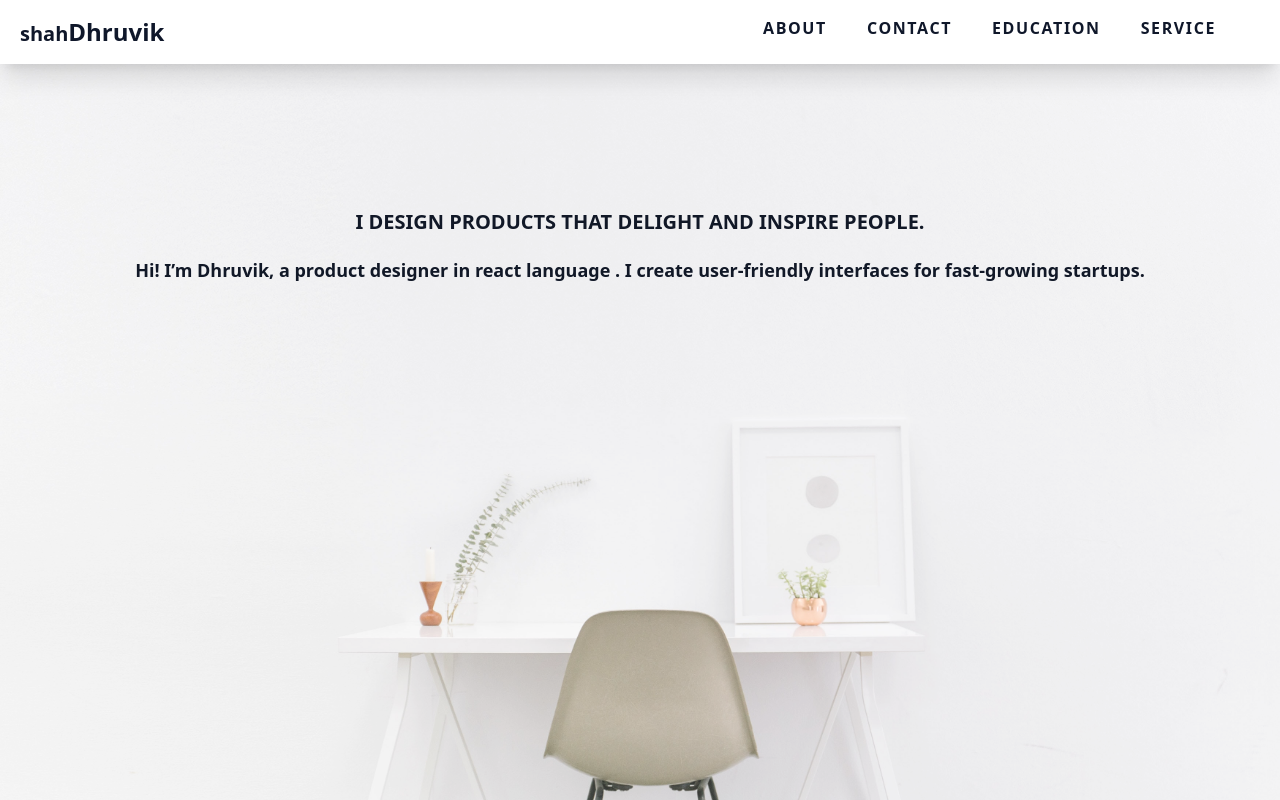
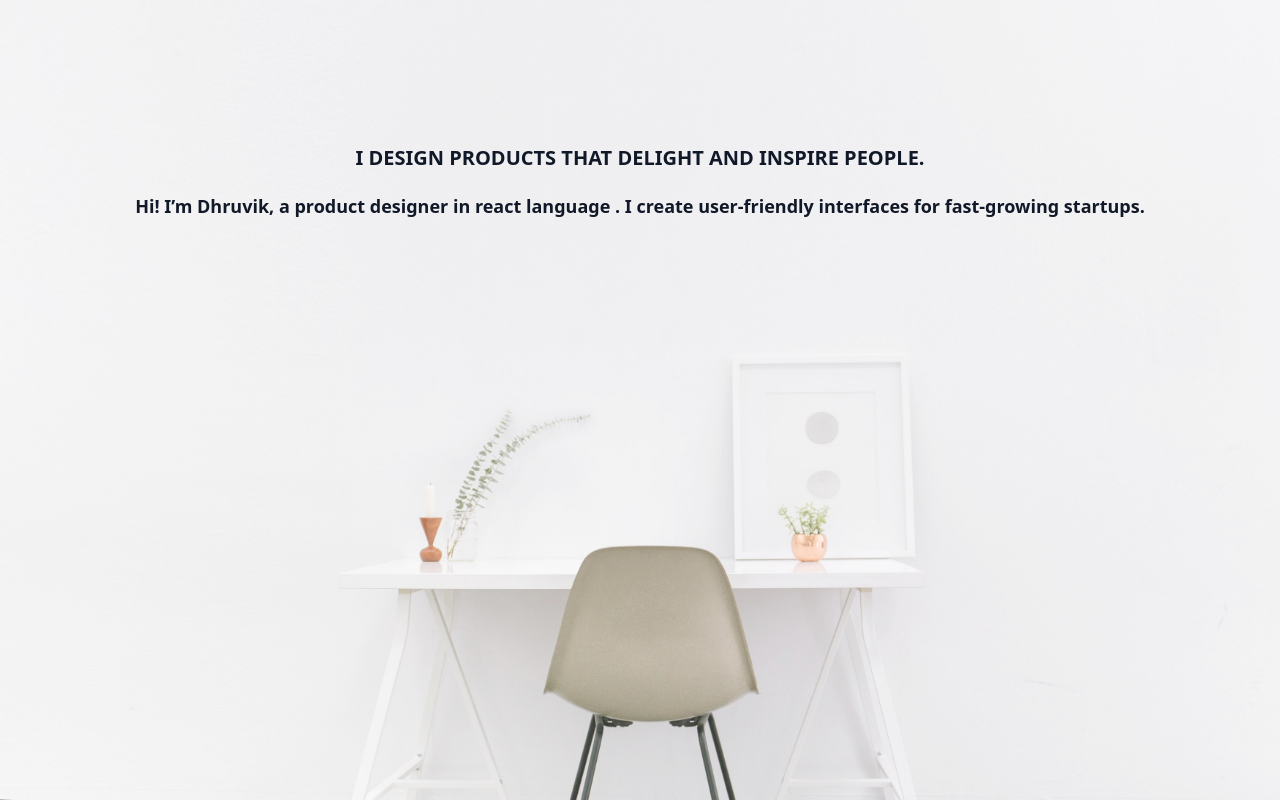
Before and after one commit to ShahDhruvik/dhruvikPortfolio, a React (Vite) app: page / in a window 1280 px wide. Shown: the top 800 px of the page. Built offline with nearby package versions, Linux system fonts and the light colour scheme.

Commit message:
separated frontani

```diff
--- a/src/Header.jsx
+++ b/src/Header.jsx
@@ -12,50 +12,50 @@ const Header = () => {
     setopenBtn(!openBtn)
   }
 
-  return (
-    <>
-      {/* <FrontAni /> */}
+  // return (
+  //   <>
+  //     {/* <FrontAni /> */}
 
-      <div className="pfHeader">
-        <div className="pfNameBtn">
-          <h1>
-            shah<span>Dhruvik</span>
-          </h1>
-          {openBtn == false && (
-            <button>
-              <img src="menu.svg" alt="menu" onClick={openNav} />
-            </button>
-          )}
-        </div>
-        <div className={` ${openBtn ? 'pfNavClose pfNavCls' : '  pfNavWeb '}  `}>
-          <nav>
-            <ul>
-              <li>
-                <a href="./">ABOUT</a>
-              </li>
-              <li>
-                <a href="./">CONTACT</a>
-              </li>
-              <li>
-                <a href="./">EDUCATION</a>
-              </li>
-              <li>
-                <a href="./">SERVICE</a>
-              </li>
-            </ul>
-          </nav>
-          <button>
-            <img src="close.svg" alt="menu" onClick={openNav} />
-          </button>
-        </div>
-      </div>
-      <div className="frontAni">
-        {/* Hello, I'm Dhruvik Shah */}
-        <p>Hello</p>
-        <p>I'm Dhruvik Shah</p>
-      </div>
-    </>
-  )
+  //     <div className="pfHeader">
+  //       <div className="pfNameBtn">
+  //         <h1>
+  //           shah<span>Dhruvik</span>
+  //         </h1>
+  //         {openBtn == false && (
+  //           <button>
+  //             <img src="menu.svg" alt="menu" onClick={openNav} />
+  //           </button>
+  //         )}
+  //       </div>
+  //       <div className={` ${openBtn ? 'pfNavClose pfNavCls' : '  pfNavWeb '}  `}>
+  //         <nav>
+  //           <ul>
+  //             <li>
+  //               <a href="./">ABOUT</a>
+  //             </li>
+  //             <li>
+  //               <a href="./">CONTACT</a>
+  //             </li>
+  //             <li>
+  //               <a href="./">EDUCATION</a>
+  //             </li>
+  //             <li>
+  //               <a href="./">SERVICE</a>
+  //             </li>
+  //           </ul>
+  //         </nav>
+  //         <button>
+  //           <img src="close.svg" alt="menu" onClick={openNav} />
+  //         </button>
+  //       </div>
+  //     </div>
+  //     <div className="frontAni">
+  //       {/* Hello, I'm Dhruvik Shah */}
+  //       <p>Hello</p>
+  //       <p>I'm Dhruvik Shah</p>
+  //     </div>
+  //   </>
+  // )
 }
 
 export default Header
--- /dev/null
+++ b/src/frontAni.jsx
@@ -0,0 +1,14 @@
+import React from 'react'
+import './style/frontAnii.css'
+
+const FrontAni = () => {
+  return (
+    <div className="frontAni">
+      {/* Hello, I'm Dhruvik Shah */}
+      <p>Hello</p>
+      <p>I'm Dhruvik Shah</p>
+    </div>
+  )
+}
+
+export default FrontAni
--- a/src/main.jsx
+++ b/src/main.jsx
@@ -4,9 +4,11 @@ import './index.css'
 import Header from './Header'
 import Banner from './Banner'
 import Slider from './Slider'
+import FrontAni from './frontAni'
 
 ReactDOM.createRoot(document.getElementById('root')).render(
   <>
+    <FrontAni />
     <Header />
     <Banner />
     <Slider />
--- /dev/null
+++ b/src/style/frontAnii.css
@@ -0,0 +1,39 @@
+.frontAni {
+  @apply flex flex-col items-center  justify-center z-40 overflow-visible h-screen bg-slate-900;
+
+  & > p {
+    @apply animate-bounce overflow-visible text-2xl text-gray-200 font-bold sm:text-4xl sm:text-6xl;
+  }
+}
+
+.frontAni {
+  position: absolute;
+  width: 100%;
+
+  animation-name: frontpage;
+  animation-duration: 1s;
+  animation-timing-function: cubic-bezier(0.23, 1, 0.32, 1);
+  animation-fill-mode: forwards;
+  animation-delay: 1.5s;
+  animation-timing-function: ease-out;
+  top: 0px;
+  left: 0px;
+}
+@keyframes frontpage {
+  0% {
+    top: 0px;
+    left: 0px;
+  }
+  100% {
+    top: 0px;
+    left: -1500px;
+
+    opacity: 0;
+  }
+}
+
+@keyframes navAni {
+  100% {
+    top: 64px;
+  }
+}
```
